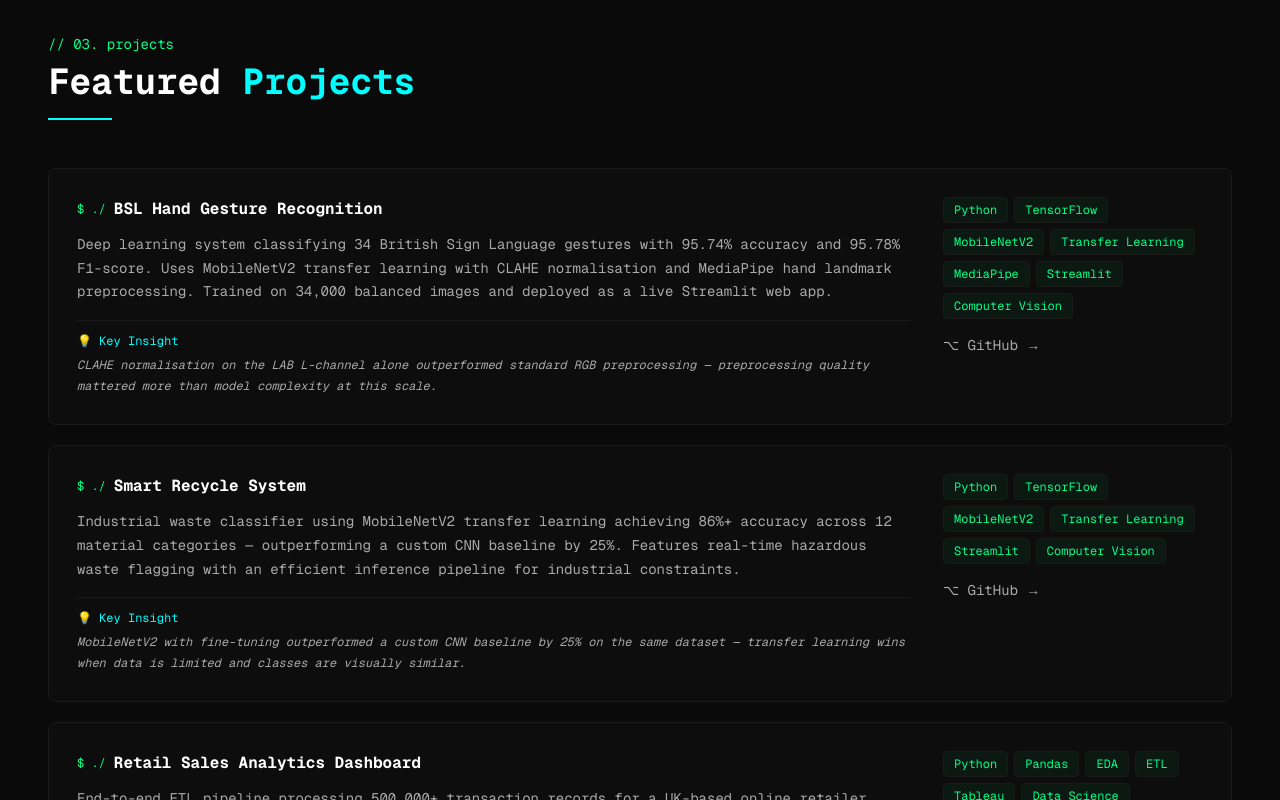
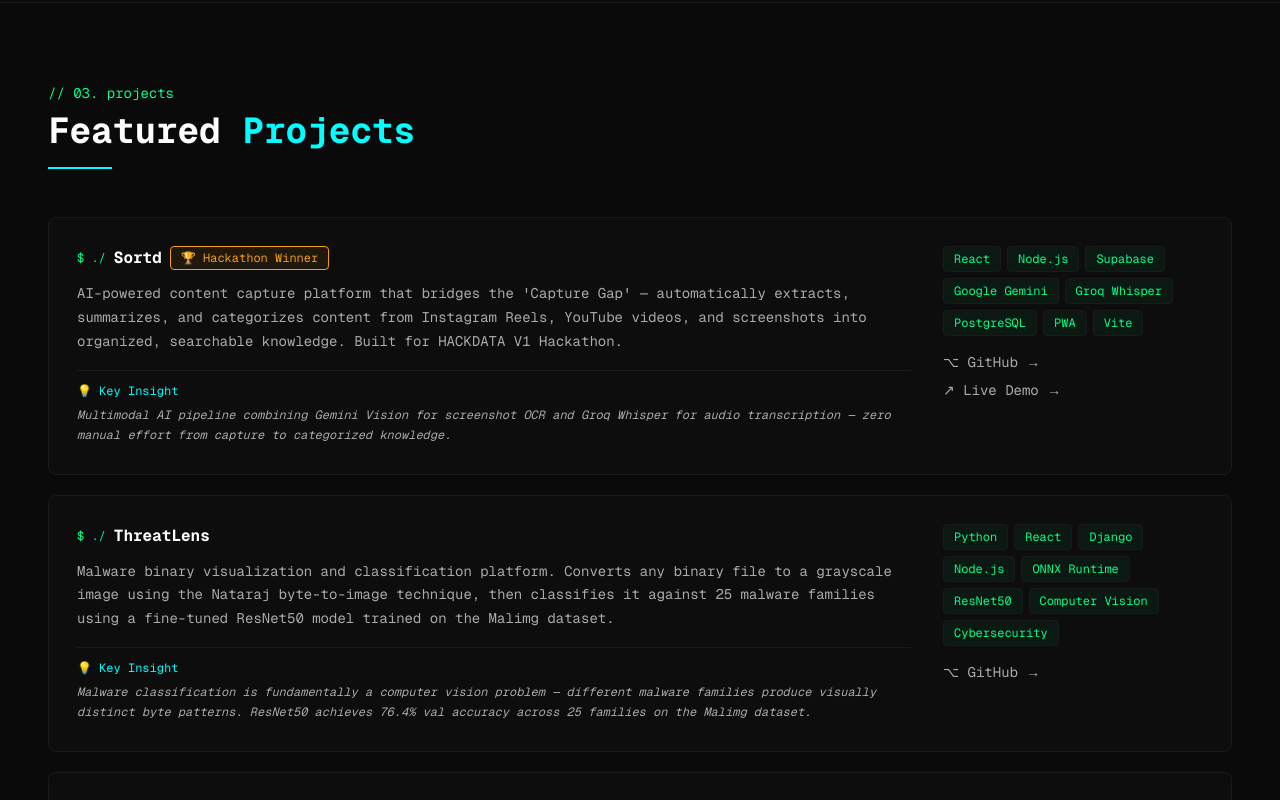
Before and after one commit to AdeelAsghar11/personal-portfolio, a Next.js app: page / in a window 1280 px wide. Shown: the part 2836-3636 px from the top of the page. Built offline with nearby package versions, Linux system fonts and the light colour scheme.

Commit message:
feat: add Sortd, ThreatLens, DermVision — remove AutoRedBlue — add hackathon win

```diff
--- a/components/Projects.tsx
+++ b/components/Projects.tsx
@@ -46,6 +46,22 @@ function StatusBadge({ status }: { status?: string }) {
         }}
       >
         🧪 Prototype
+      </span>
+    );
+  }
+  if (status === "hackathon") {
+    return (
+      <span
+        className="font-mono text-xs"
+        style={{
+          padding: "3px 10px",
+          borderRadius: "4px",
+          border: "1px solid #F59E0B",
+          color: "#F59E0B",
+          background: "rgba(245,158,11,0.08)",
+        }}
+      >
+        🏆 Hackathon Winner
       </span>
     );
   }
--- a/data/achievements.json
+++ b/data/achievements.json
@@ -1,4 +1,5 @@
 [
+  { "title": "1st Place — HACKDATA V1 Hackathon", "org": "Team MadGroot · Sortd Project" },
   { "title": "Academic Excellence Award", "org": "COMSATS University Wah Campus" },
   { "title": "1st Place — CS Quiz Competition", "org": "UET Taxila" },
   { "title": "1st Place — Speed Programming Competition", "org": "HITEC University" },
--- a/data/projects.json
+++ b/data/projects.json
@@ -1,4 +1,37 @@
 [
+  {
+    "title": "Sortd",
+    "description": "AI-powered content capture platform that bridges the 'Capture Gap' — automatically extracts, summarizes, and categorizes content from Instagram Reels, YouTube videos, and screenshots into organized, searchable knowledge. Built for HACKDATA V1 Hackathon.",
+    "tags": ["React", "Node.js", "Supabase", "Google Gemini", "Groq Whisper", "PostgreSQL", "PWA", "Vite"],
+    "github": "https://github.com/AdeelAsghar11/sortd",
+    "demo": "https://sortd-frontend.vercel.app",
+    "featured": true,
+    "category": "AI/ML",
+    "status": "hackathon",
+    "insight": "Multimodal AI pipeline combining Gemini Vision for screenshot OCR and Groq Whisper for audio transcription — zero manual effort from capture to categorized knowledge."
+  },
+  {
+    "title": "ThreatLens",
+    "description": "Malware binary visualization and classification platform. Converts any binary file to a grayscale image using the Nataraj byte-to-image technique, then classifies it against 25 malware families using a fine-tuned ResNet50 model trained on the Malimg dataset.",
+    "tags": ["Python", "React", "Django", "Node.js", "ONNX Runtime", "ResNet50", "Computer Vision", "Cybersecurity"],
+    "github": "https://github.com/AdeelAsghar11/ThreatLens",
+    "demo": null,
+    "featured": true,
+    "category": "Security",
+    "status": null,
+    "insight": "Malware classification is fundamentally a computer vision problem — different malware families produce visually distinct byte patterns. ResNet50 achieves 76.4% val accuracy across 25 families on the Malimg dataset."
+  },
+  {
+    "title": "DermVision",
+    "description": "Full-stack AI medical application for skin lesion classification. Classifies dermoscopy images into 7 lesion categories using a fine-tuned MobileNetV2 model trained on HAM10000. Features JWT auth, drag-and-drop upload, risk assessment, and prediction history.",
+    "tags": ["Python", "React", "Django", "Node.js", "ONNX Runtime", "MobileNetV2", "Transfer Learning", "Healthcare AI"],
+    "github": "https://github.com/AdeelAsghar11/dermvision",
+    "demo": null,
+    "featured": true,
+    "category": "AI/ML",
+    "status": null,
+    "insight": "Three-service architecture: React SPA → Node.js API Gateway → Django ML Engine running ONNX inference. MobileNetV2 fine-tuned in two phases achieves 78.4% val accuracy across 7 lesion classes."
+  },
   {
     "title": "BSL Hand Gesture Recognition",
     "description": "Deep learning system classifying 34 British Sign Language gestures with 95.74% accuracy and 95.78% F1-score. Uses MobileNetV2 transfer learning with CLAHE normalisation and MediaPipe hand landmark preprocessing. Trained on 34,000 balanced images and deployed as a live Streamlit web app.",
@@ -50,23 +83,6 @@
     "featured": true,
     "insight": "500K+ transaction records revealed that 80% of revenue came from just 3 product categories — classic Pareto, but only visible after cleaning 40% missing/duplicate records in the ETL stage.",
     "category": "Data Science"
-  },
-  {
-    "title": "AutoRedBlue (FYP)",
-    "description": "Final Year Project (In Progress) — an autonomous LLM-powered red/blue teaming platform for cybersecurity. Simulates attacker and defender agents to autonomously identify vulnerabilities and generate patches in real time. Currently in early development.",
-    "tags": [
-      "Python",
-      "LLMs",
-      "Cybersecurity",
-      "AI Agents",
-      "Red Teaming"
-    ],
-    "github": null,
-    "demo": null,
-    "featured": true,
-    "status": "in-progress",
-    "insight": "Most red-team tools are manual and reactive. The core hypothesis: LLM agents can simulate both attacker and defender roles simultaneously, closing the feedback loop autonomously.",
-    "category": "Security"
   },
   {
     "title": "AI/ML Model Advisor",
```
